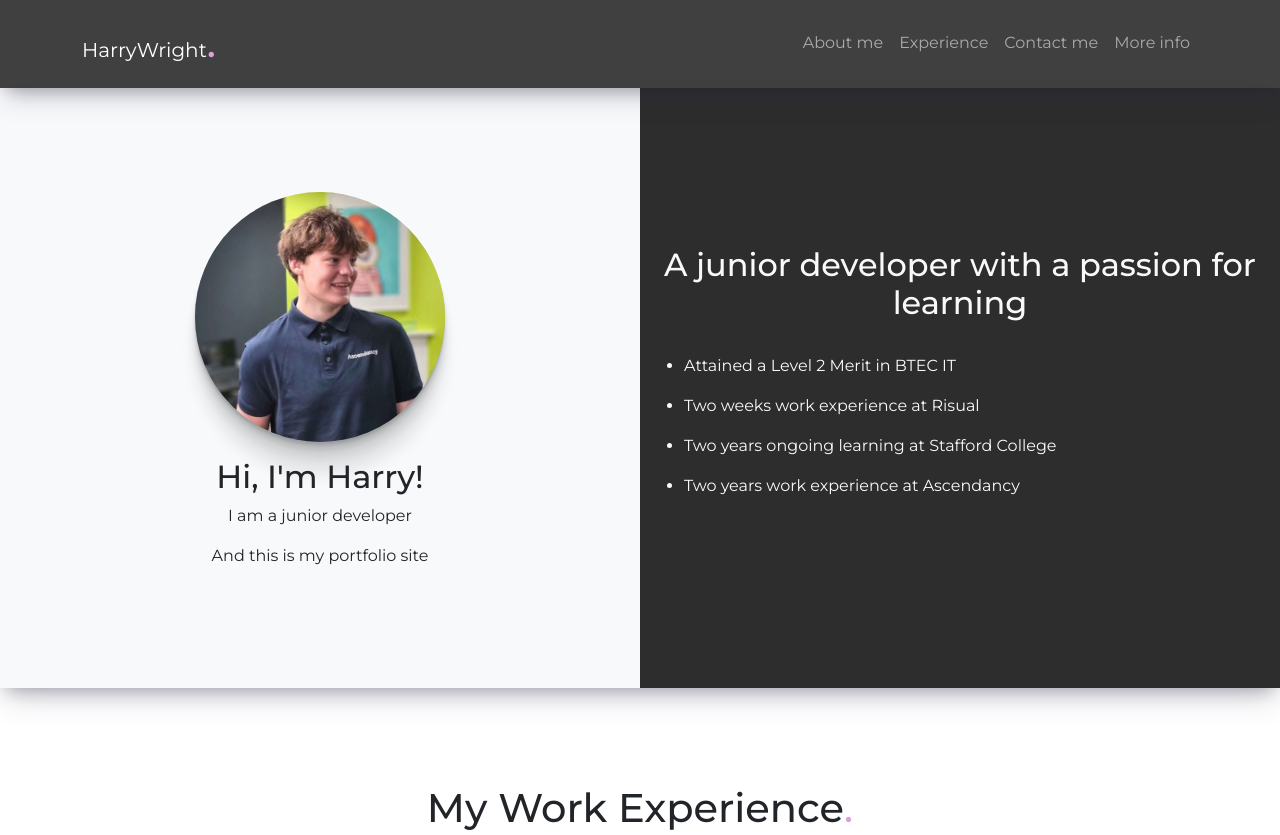
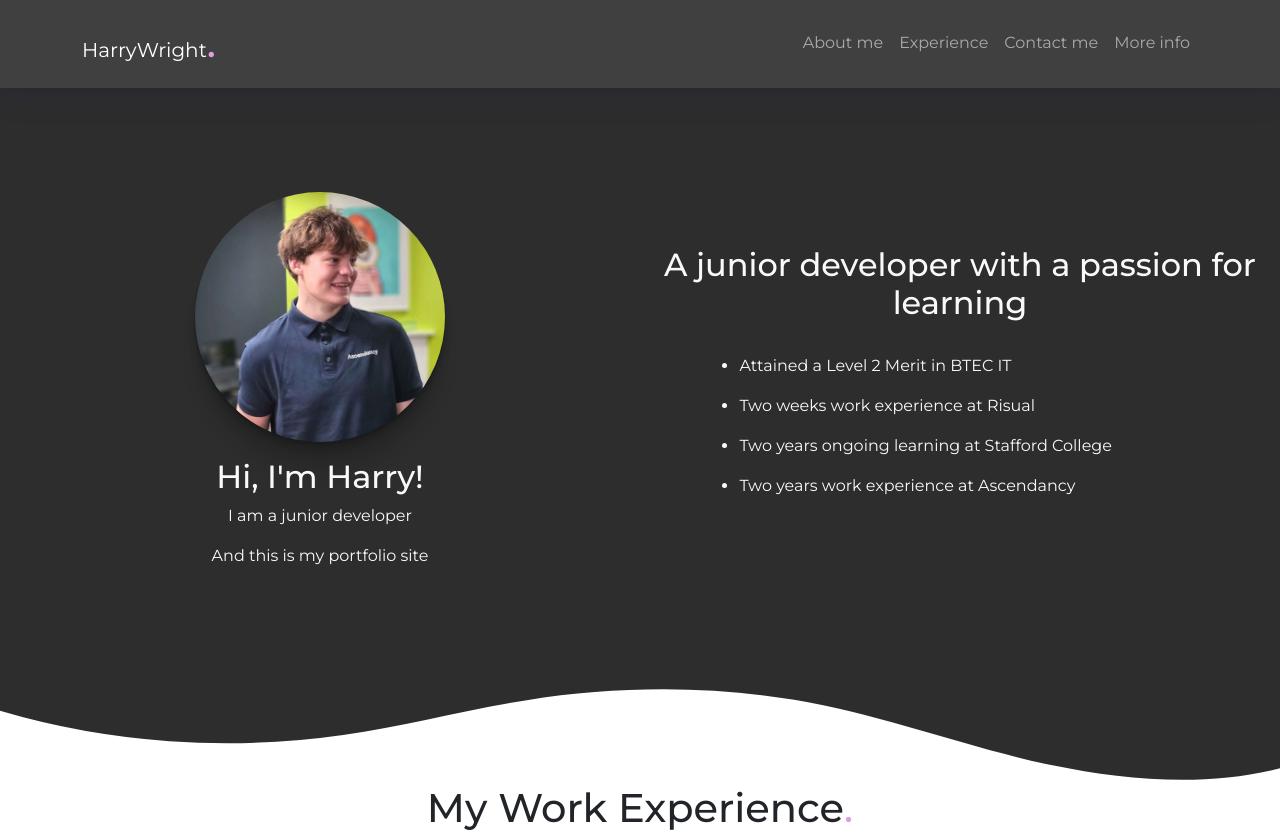
Before and after one commit to HarryWright897/harry-portfolio-site, a plain HTML site: page harry-portfolio/index.html in a window 1280 px wide. Shown: the top 835 px of the page. Drawn offline with nearby package versions, Linux system fonts and the light colour scheme.

Commit message:
Add files via upload

```diff
--- a/harry-portfolio/index.html
+++ b/harry-portfolio/index.html
@@ -16,7 +16,7 @@
 <body>
 
     <!-- Navbar -->
-    <nav class="navbar navbar-dark bg-opacity-75 bg-black navbar-expand-lg p-2 black-shadow sticky-top">
+    <nav class="navbar navbar-dark bg-opacity-75 bg-black navbar-expand-lg p-2 black-shadow sticky-top" style="backdrop-filter: blur(20px);">
         <div class="container">
           <a class="navbar-brand brand-hover" href="index.html">HarryWright<span class="lilac-txt txt-2 w-500">.</span></a>
           <button class="navbar-toggler" type="button" data-bs-toggle="collapse" data-bs-target="#navbarNavDropdown" aria-controls="navbarNavDropdown" aria-expanded="false" aria-label="Toggle navigation">
@@ -43,11 +43,16 @@
 
     <!-- Hero Section -->
     <div class="hero-section">
-      <div class="container-fluid">
-        <div class="row bg-body-tertiary align-items-center black-shadow"> <!-- Ensures at least 75vh on larger screens -->
+      <div class="container-fluid position-relative">
+        <div class="custom-shape-divider-bottom-1741264193">
+          <svg data-name="Layer 1" xmlns="http://www.w3.org/2000/svg" viewBox="0 0 1200 120" preserveAspectRatio="none">
+              <path d="M321.39,56.44c58-10.79,114.16-30.13,172-41.86,82.39-16.72,168.19-17.73,250.45-.39C823.78,31,906.67,72,985.66,92.83c70.05,18.48,146.53,26.09,214.34,3V0H0V27.35A600.21,600.21,0,0,0,321.39,56.44Z" class="shape-fill"></path>
+          </svg>
+        </div>
+        <div class="row bg-body-tertiary align-items-center"> <!-- Ensures at least 75vh on larger screens -->
 
           <!-- Left -->
-          <div class="col-12 col-md-6 d-flex vh-75 flex-column justify-content-center align-items-center text-center py-5 h-md-100">
+          <div class="col-12 col-md-6 d-flex vh-75 flex-column justify-content-center align-items-center dark-grey-bg text-center py-5 h-md-100 text-light">
             <img src="images/personal/Harry-1.jpg" class="rounded-circle circle-shadow mb-3" height="250em" alt="Harry thuggin">
             <h2>Hi, I'm Harry!</h2>
             <p>I am a junior developer</p>
@@ -57,7 +62,7 @@
           <!-- Right -->
           <div class="col-12 col-md-6 vh-75 d-flex flex-column justify-content-center dark-grey-bg text-light py-5 h-md-100">
             <h2 class="text-center">A junior developer with a passion for learning</h2>
-            <ul class="mt-4">
+            <ul class="mt-4 ml-9">
               <li><p>Attained a Level 2 Merit in BTEC IT</p></li>
               <li><p>Two weeks work experience at Risual</p></li>
               <li><p>Two years ongoing learning at Stafford College</p></li>
@@ -68,6 +73,9 @@
         </div>
       </div>
     </div>
+
+
+    <!-- wave divider -->
 
     <!-- My Works Section -->
     <div class="my-works-section my-5 p-5">
--- a/harry-portfolio/style.css
+++ b/harry-portfolio/style.css
@@ -12,6 +12,35 @@
 
     .circle-shadow{
         box-shadow: rgba(0, 0, 0, 0.17) 0px -23px 25px 0px inset, rgba(0, 0, 0, 0.15) 0px -36px 30px 0px inset, rgba(0, 0, 0, 0.1) 0px -79px 40px 0px inset, rgba(0, 0, 0, 0.06) 0px 2px 1px, rgba(0, 0, 0, 0.09) 0px 4px 2px, rgba(0, 0, 0, 0.09) 0px 8px 4px, rgba(0, 0, 0, 0.09) 0px 16px 8px, rgba(0, 0, 0, 0.09) 0px 32px 16px;
+    }
+
+
+/* wave divider */
+    .custom-shape-divider-bottom-1741264193 {
+        position: absolute;
+        top: 100%;
+        left: 0;
+        width: 100%;
+        overflow: hidden;
+        line-height: 0;
+        transform: rotate(0deg);
+    }
+
+    .custom-shape-divider-bottom-1741264193 svg {
+        position: relative;
+        display: block;
+        width: calc(100% + 1.3px);
+        height: 100px;
+    }
+
+    .custom-shape-divider-bottom-1741264193 .shape-fill {
+        fill: #2D2D2D;
+    }
+
+/* positioning */
+
+    .ml-9{
+        margin-left: 9%;
     }
 
 /* centering */
```
Also changed, not shown: harry-portfolio/about.html (+1 -1 lines), harry-portfolio/contact.html (+1 -1 lines), harry-portfolio/experience.html (+1 -1 lines), harry-portfolio/info.html (+1 -1 lines).
